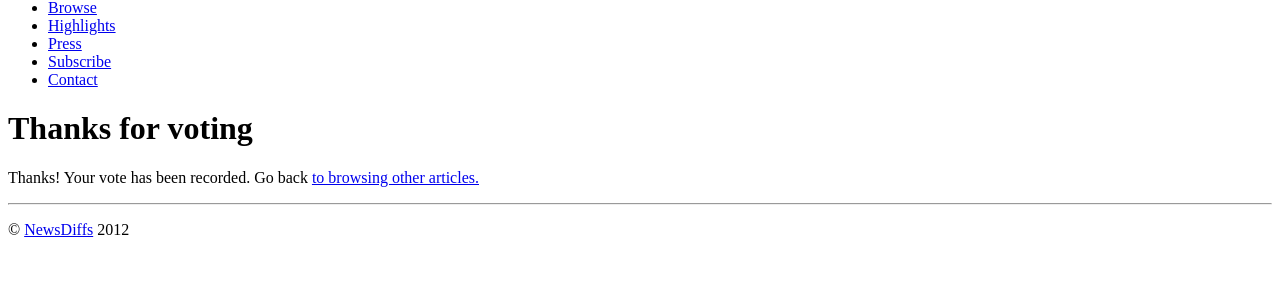
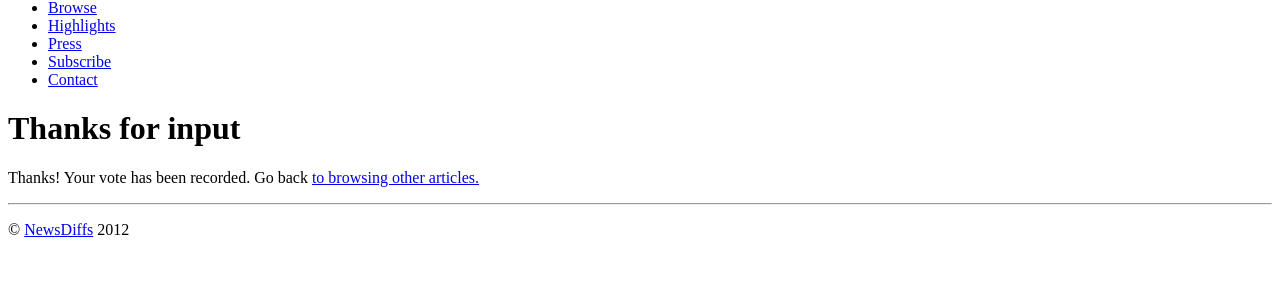
Before and after one commit to ecprice/newsdiffs, a Django app: template website/frontend/templates/upvote.html in a window 1280 px wide. Shown: the part 139-439 px from the top of the page. Run offline with Django 3.2, Linux system fonts and the light colour scheme; the template is opened without the code that fills it, so the values that code supplies are empty.

Commit message:
Upvote template

```diff
--- a/website/frontend/templates/upvote.html
+++ b/website/frontend/templates/upvote.html
@@ -1,12 +1,10 @@
 {% extends 'template.html' %}
 
-{% block active_subscribe %}class="active"{% endblock %}
-
-{% block title %}Subscribe{% endblock title%}
+{% block title %}Thanks for your Input{% endblock title%}
 
 {% block content %}
-<h1>Thanks for voting</h1>
+<h1>Thanks for input</h1>
 
-<p>Thanks! Your vote has been recorded.  Go back <a href="http://newsdiffs.org/browse">to browsing other articles.</a>
+<p>Thanks! Your vote has been recorded.  Go back <a href="{% url browse %}">to browsing other articles.</a>
 
-{% endblock %}
+{% endblock content%}
```
